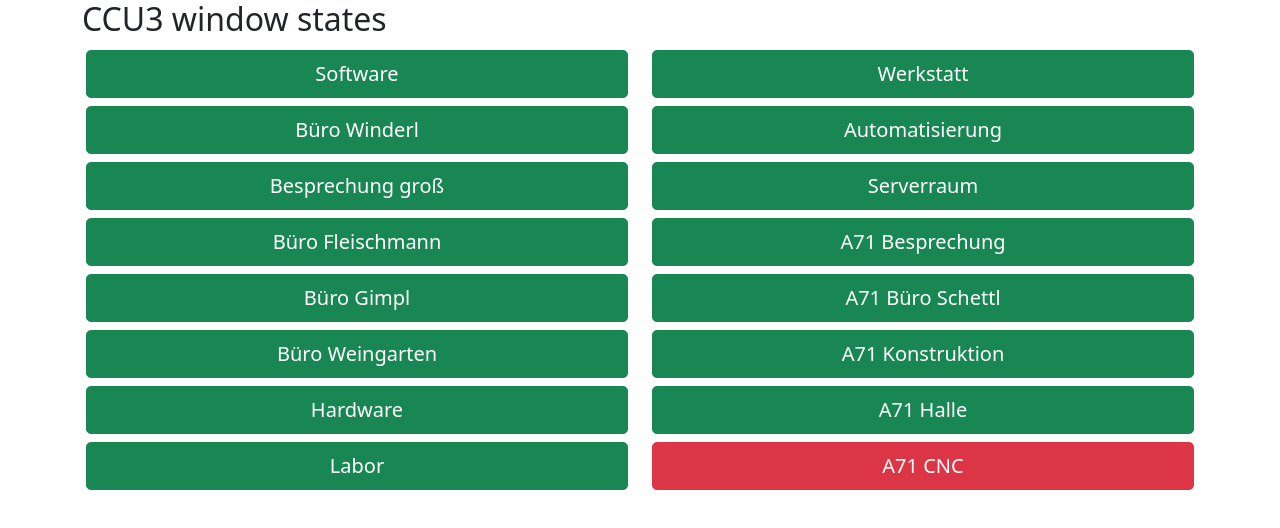
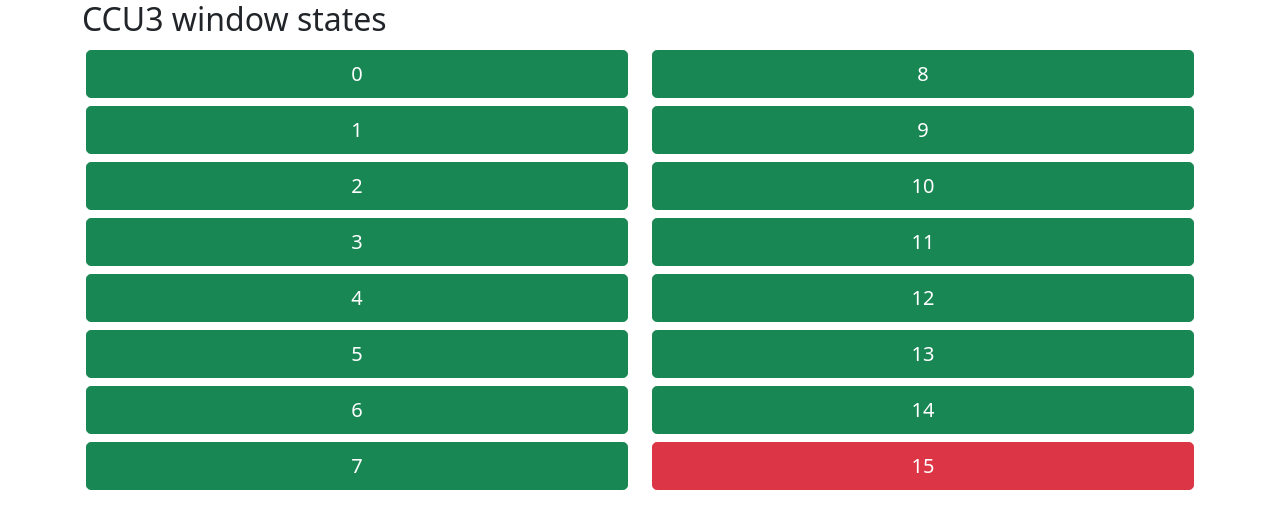
Before and after one commit to larsdorka/ccu3_api, a plain HTML site: page static/index.html in a window 1280 px wide. Drawn offline with Linux system fonts and the light colour scheme; no server answers.

Commit message:
Remove default names for rooms

```diff
--- a/static/index.html
+++ b/static/index.html
@@ -19,13 +19,13 @@
         <div class="col d-grid">
             <button class="btn btn-success btn-lg"
                     id="btn_room_0">
-                Software
+                0
             </button>
         </div>
         <div class="col d-grid">
             <button class="btn btn-success btn-lg"
                     id="btn_room_8">
-                Werkstatt
+                8
             </button>
         </div>
     </div>
@@ -34,13 +34,13 @@
         <div class="col d-grid">
             <button class="btn btn-success btn-lg"
                     id="btn_room_1">
-                Büro Winderl
+                1
             </button>
         </div>
         <div class="col d-grid">
             <button class="btn btn-success btn-lg"
                     id="btn_room_9">
-                Automatisierung
+                9
             </button>
         </div>
     </div>
@@ -49,13 +49,13 @@
         <div class="col d-grid">
             <button class="btn btn-success btn-lg"
                     id="btn_room_2">
-                Besprechung groß
+                2
             </button>
         </div>
         <div class="col d-grid">
             <button class="btn btn-success btn-lg"
                     id="btn_room_10">
-                Serverraum
+                10
             </button>
         </div>
     </div>
@@ -64,13 +64,13 @@
         <div class="col d-grid">
             <button class="btn btn-success btn-lg"
                     id="btn_room_3">
-                Büro Fleischmann
+                3
             </button>
         </div>
         <div class="col d-grid">
             <button class="btn btn-success btn-lg"
                     id="btn_room_11">
-                A71 Besprechung
+                11
             </button>
         </div>
     </div>
@@ -79,13 +79,13 @@
         <div class="col d-grid">
             <button class="btn btn-success btn-lg"
                     id="btn_room_4">
-                Büro Gimpl
+                4
             </button>
         </div>
         <div class="col d-grid">
             <button class="btn btn-success btn-lg"
                     id="btn_room_12">
-                A71 Büro Schettl
+                12
             </button>
         </div>
     </div>
@@ -94,13 +94,13 @@
         <div class="col d-grid">
             <button class="btn btn-success btn-lg"
                     id="btn_room_5">
-                Büro Weingarten
+                5
             </button>
         </div>
         <div class="col d-grid">
             <button class="btn btn-success btn-lg"
                     id="btn_room_13">
-                A71 Konstruktion
+                13
             </button>
         </div>
     </div>
@@ -109,13 +109,13 @@
         <div class="col d-grid">
             <button class="btn btn-success btn-lg"
                     id="btn_room_6">
-                Hardware
+                6
             </button>
         </div>
         <div class="col d-grid">
             <button class="btn btn-success btn-lg"
                     id="btn_room_14">
-                A71 Halle
+                14
             </button>
         </div>
     </div>
@@ -124,13 +124,13 @@
         <div class="col d-grid">
             <button class="btn btn-success btn-lg"
                     id="btn_room_7">
-                Labor
+                7
             </button>
         </div>
         <div class="col d-grid">
             <button class="btn btn-danger btn-lg"
                     id="btn_room_15">
-                A71 CNC
+                15
             </button>
         </div>
     </div>
```
